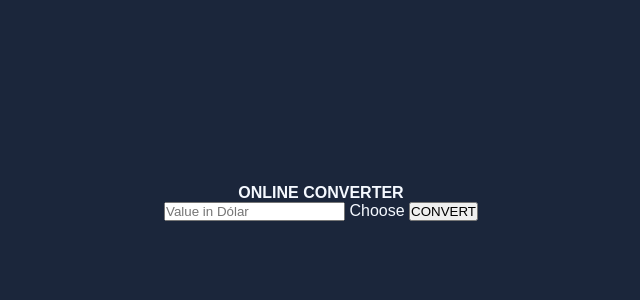
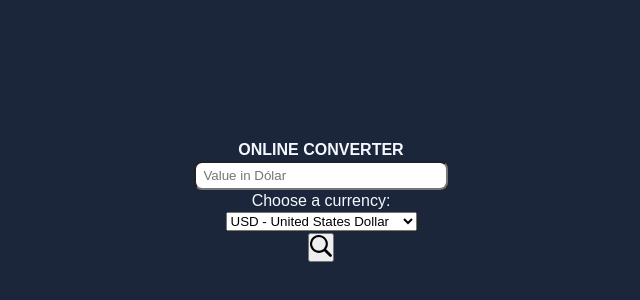
Before and after one commit to Luizotavio2/online-corverter, a plain HTML site: page index.html in a window 1280 px wide. Shown: the part 198-498 px from the top of the page, without its empty margins (319-959 px from the left). Drawn offline with Linux system fonts and the light colour scheme.

Commit message:
Adding API on-line convert

```diff
--- /dev/null
+++ b/apps.js
@@ -0,0 +1,29 @@
+async function convert() {
+  const input = document.getElementById('coin-value');
+  const targetCurrency = document.getElementById('coin').value;
+  const baseCurrency = 'USD';
+  const resultArea = document.getElementById('result'); // precisa existir um elemento com id="result"
+
+  const amount = parseFloat(input.value);
+
+  if (input.value.trim() === '') {
+    alert('Type a dollar value');
+    return;
+  }
+
+  if (isNaN(amount)) {
+    alert('Insert a number value');
+    return;
+  }
+
+  try {
+    const response = await fetch(`https://api.frankfurter.app/latest?amount=${amount}&from=${baseCurrency}&to=${targetCurrency}`);
+    const data = await response.json();
+
+    const converted = data.rates[targetCurrency];
+    resultArea.textContent = `${amount} ${baseCurrency} = ${converted.toFixed(2)} ${targetCurrency}`;
+  } catch (error) {
+    resultArea.textContent = 'Conversion failed. Please try again.';
+    console.error('API error:', error);
+  }
+}
--- a/index.html
+++ b/index.html
@@ -3,18 +3,36 @@
 <head>
     <meta charset="UTF-8">
     <meta name="viewport" content="width=device-width, initial-scale=1.0">
-    <title>Conversor de moeda</title>
+    <title>Currency converter</title>
     <link rel="stylesheet" href="styles.css">
+    <script src="apps.js" defer ></script>
 </head>
 <body>
-    <header class="index_header">
+    <main class="index_main">
         <strong>ONLINE CONVERTER</strong>
-    </header>
-    <main class="index_main">
-        <input type="text" name="value" id="coin-value" placeholder="Value in Dólar">
-        <label for="coin">Choose</label>
-        <button onclick="convert()">CONVERT</button>
+        <input type="text" name="value" id="coin-value" placeholder="  Value in Dólar">
+        <label for="coin" class="index_main_label">Choose a currency:</label>
+            <select id="coin" name="coin">
+                <option value="USD">USD - United States Dollar</option>
+                <option value="BRL">BRL - Brazilian Real</option>
+                <option value="EUR">EUR - Euro</option>
+                <option value="GBP">GBP - British Pound Sterling</option>
+                <option value="JPY">JPY - Japanese Yen</option>
+                <option value="AUD">AUD - Australian Dollar</option>
+                <option value="CAD">CAD - Canadian Dollar</option>
+                <option value="CHF">CHF - Swiss Franc</option>
+            </select>
+
+        <button onclick="convert()" aria-label="Convert">
+            <svg xmlns="http://www.w3.org/2000/svg" width="22" height="22" fill="currentColor" viewBox="0 0 16 16">
+                <path d="M11.742 10.344a6.5 6.5 0 1 0-1.397 1.398h-.001l3.85 3.85a1 1 0 0 0
+             1.415-1.414l-3.85-3.85zm-5.242 1.106a5 5 0 1 1
+             0-10 5 5 0 0 1 0 10z"/>
+            </svg>
+</button>
+    <h2 id="result"></h2>
     </main>
+
 
 </body>
 </html>
--- a/styles.css
+++ b/styles.css
@@ -22,13 +22,30 @@ html, body{
     background-color: var(--color-background);
     font-family: var(--font-base);
     color: var(--color-text);
+    height: 100vh;
+    width: 100vw;
+}
+
+main{
     display: flex;
     justify-content: center;
     align-items: center;
     height: 100vh;
     flex-direction: column;
+    gap: 2px;
 }
 
-footer{
-    background-color: var(--color-footer);
+#coin-value{
+    width: 250px;
+    height: 25px;
+    border-radius: var(--radius);
 }
+
+.index_main_label{
+    border-radius: var(--radius);
+}
+
+.index_main_button{
+    border-radius: var(--radius);
+    cursor: pointer;
+}
```
